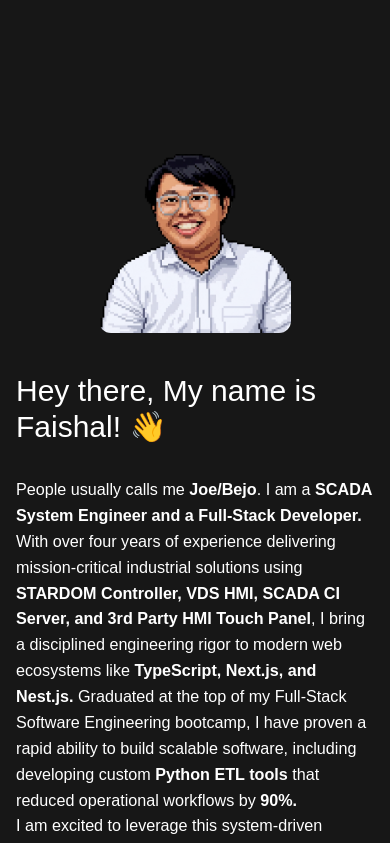
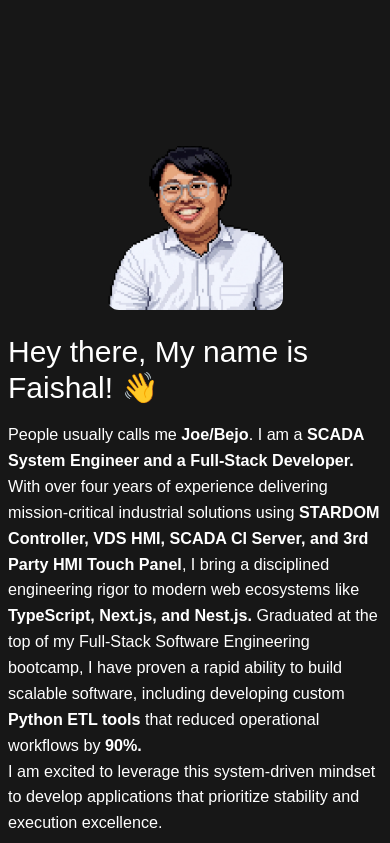
Before and after one commit to kebejoan/bejo-porto, a Next.js app: page / in a window 390 px wide. Shown: the part 1600-2443 px from the top of the page. Built offline with nearby package versions, Linux system fonts and the light colour scheme; a web font is replaced by a local one.

Commit message:
refactor: adjust padding and gap in AboutMe

```diff
--- a/app/components/1_AboutMe.tsx
+++ b/app/components/1_AboutMe.tsx
@@ -3,7 +3,7 @@
     <div className="w-full flex flex-col-reverse lg:flex-row gap-2">
       <div className="w-full lg:w-3/4">
         <div className="w-full flex flex-col items-center gap-4 outline-1">
-          <div className="w-full flex flex-col gap-4 p-4 outline-2">
+          <div className="w-full flex flex-col gap-2 p-2 outline-2">
             <div className="text-3xl md:text-4xl lg:text-5xl font-pixel">
               Hey there, My name is Faishal! 👋
             </div>
@@ -36,8 +36,8 @@
           </div>
         </div>
       </div>
-      <div className="w-full lg:w-1/4 flex flex-col justify-center items-center outline-2 p-4 lg:p-0">
-        <div className="w-48 lg:w-full max-w-sm">
+      <div className="w-full lg:w-1/4 flex flex-col justify-center items-center outline-2 p-2 lg:p-0">
+        <div className="w-48 lg:w-full max-w-sm px-2">
           <img src="/ava.png" alt="me" className="w-full h-auto rounded-xl" />
         </div>
       </div>
```
